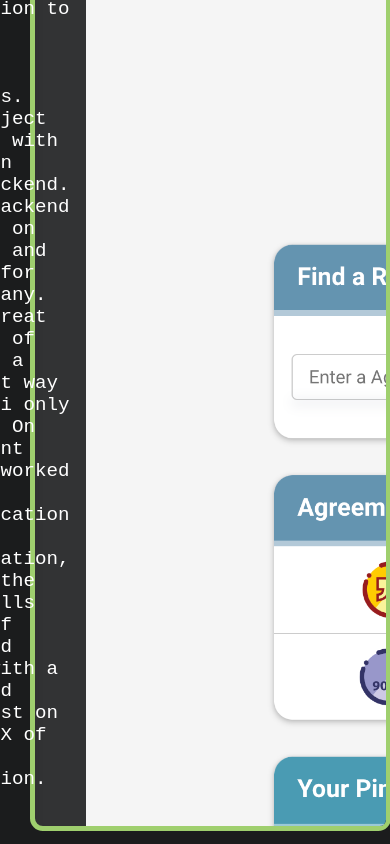
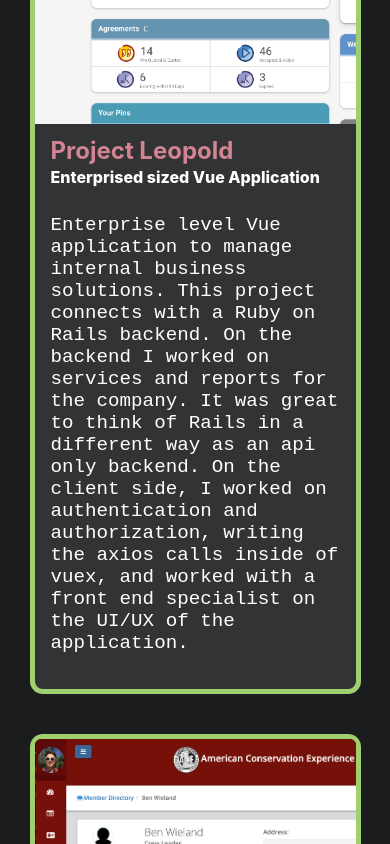
Before and after one commit to pohl989/pohlfolio, a React (Create React App) app: page / in a window 390 px wide. Shown: the part 1260-2104 px from the top of the page. Built offline with nearby package versions, Linux system fonts and the light colour scheme; a web font is replaced by a local one.

Commit message:
make things mobile friendly again

```diff
--- a/src/components/NewProject.js
+++ b/src/components/NewProject.js
@@ -4,7 +4,7 @@ import PropTypes from 'prop-types'
 // ? temp move out once it looks goood
 import styled from 'styled-components'
 const cardShadow2 = 'inset 3px 4px 5px rgba(45, 45, 45, .2)'
-import {colors} from '../styledComponents/Defaults'
+import {colors, media} from '../styledComponents/Defaults'
 const borderRadius = '.8em;'
 
 const ProjectImageContainer = styled.div`
@@ -13,9 +13,21 @@ const ProjectImageContainer = styled.div`
   min-height: 300px;
   border-top-right-radius: .4em;
   border-bottom-right-radius: .4em;
+  ${media.tablet`
+      width: 100%;
+      min-width: 100%;
+      border-top-right-radius: .4em;
+      border-top-left-radius: .4em;
+      border-bottom-right-radius: 0em;
+    `}
 `
 
 const ProjectImage = styled.img`
+  ${media.tablet`
+    border-top-right-radius: .4em;
+    border-top-left-radius: .4em;
+    border-bottom-right-radius: 0em;
+  `}
   width: 100%;
   height: 100%;
   background-color: rgb(34,34,34);
@@ -26,8 +38,27 @@ const ProjectImage = styled.img`
   overflow: hidden;
   object-position: top left;
 `
+const NewProjectCardBody = styled.div`
+  ${media.tablet`
+      max-width: 100%;
+    `}
+  flex-grow: 1;
+  border: none;
+  border-top: 1px solid rgba(34,36,38,.1);
+  background: 0 0;
+  margin: 0;
+  padding: 1em 1em;
+  box-shadow: none;
+  font-size: 1em;
+  border-radius: 0;
+  text-decoration: none;
+  max-width: 60%;
+`
 
 const NewProjectCard = styled.div`
+  ${media.tablet`
+      flex-direction: column;
+    `}
   width: 100%;
   border: 5px solid ${colors.pink};
   border-radius: ${borderRadius};
@@ -49,20 +80,7 @@ function NewProject( {title, description, subTitle, imageUrl}) {
       <ProjectImageContainer>
         <ProjectImage src={imageUrl}/>
       </ProjectImageContainer>
-      <div style={{
-        flexGrow: '1',
-        border: 'none',
-        borderTop: '1px solid rgba(34,36,38,.1)',
-        background: '0 0',
-        margin: '0',
-        padding: '1em 1em',
-        boxShadow: 'none',
-        fontSize: '1em',
-        borderRadius: '0',
-        textDecoration: 'none',
-        maxWidth: '60%',
-      }}
-      >
+      <NewProjectCardBody>
         <div style={{
           fontWeight: '700',
           lineHeight: '1.3rem',
@@ -101,7 +119,7 @@ function NewProject( {title, description, subTitle, imageUrl}) {
           </p>
         </div>
 
-      </div>
+      </NewProjectCardBody>
     </NewProjectCard>
   )
 }
--- a/src/featured-projects.js
+++ b/src/featured-projects.js
@@ -22,7 +22,7 @@ const featureProjects = [
     id: 2,
     title: 'CNSRVIT',
     imageUrl: member,
-    description: `Developed Ruby on Rails solutions for project management, invoicing,
+    description: `Developed <em>Ruby on Rails solutions for project management, invoicing,
                 member management. I worked on the state machine to help manage the status
                 of objects such as projects, invoices, and users. I also spent time writing
                 services to generate report data, services to perform complex business logic,
@@ -66,8 +66,8 @@ const featureProjects = [
       Because... why not? The world needed this.
       It is just a funny little thing to play when you have that awkward amount of time.
       It is best viewed on your phone, while you are awkwardly waiting for your best friend
-      to meet up with you at the bar and you want to pretend to look important. But anyways, the
-      fun thing about this project is that it focused on something Vue is strong at, transitions and state management`,
+      to meet up with you at the bar. But anyways, the
+      fun thing about this project is that it focused on something Vue is strong at, transitions and state management.`,
     link: 'https://memory.pohlfolio.com/',
   },
 ]
```
